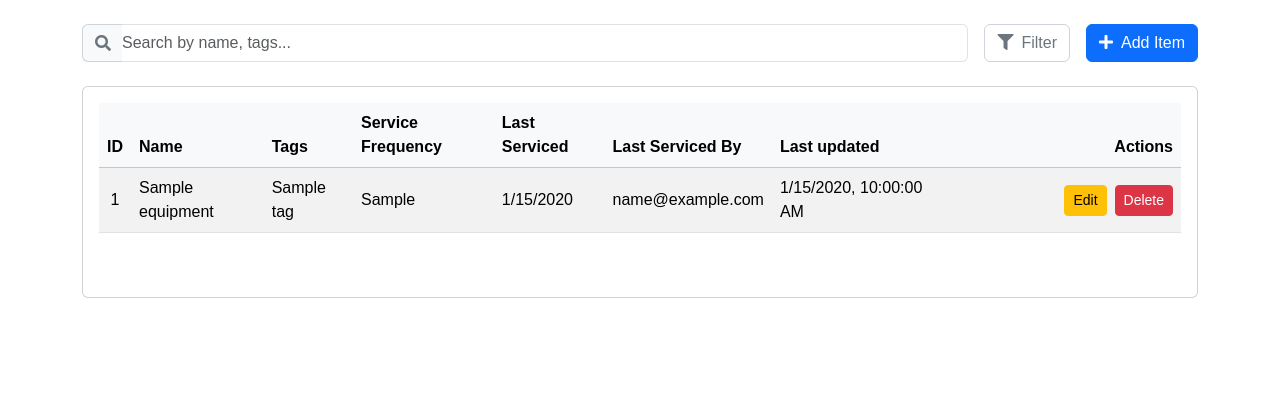
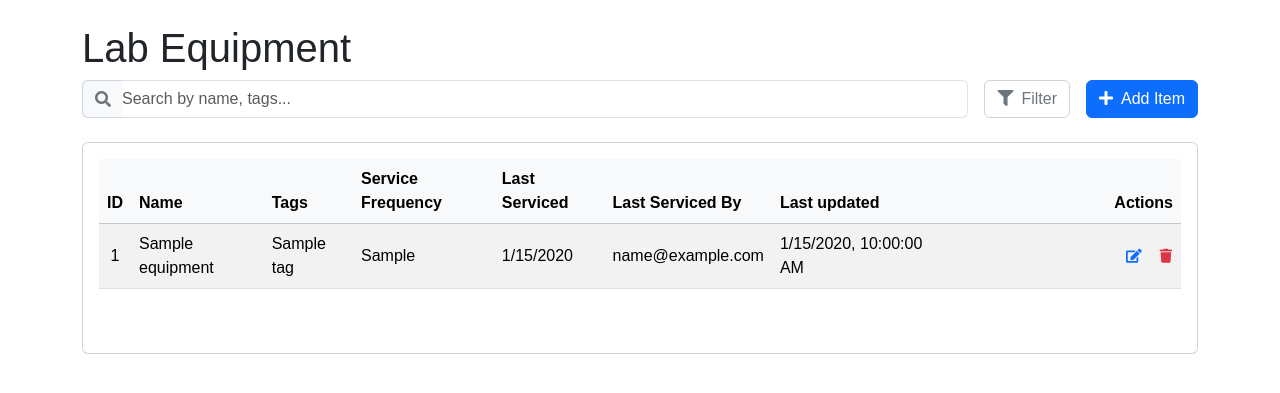
Before and after one commit to benj652/Photography-Management, a Flask app: page /home/lab-equipment in a window 1280 px wide. Shown: the part 118-511 px from the top of the page. Run offline with Flask 3, Linux system fonts and the light colour scheme; a user stored in the database is signed in; tables that the repository leaves empty hold one stand-in row (values such as "Sample post"); grey boxes marked "Sample" are stand-in pictures; some libraries are stand-ins or nearby versions.

Commit message:
add titles and fix action buttons UI

```diff
--- a/static/js/labEquipment.js
+++ b/static/js/labEquipment.js
@@ -71,16 +71,16 @@ function renderPaginatedTable() {
             <td class="text-start">${item.last_serviced_by || "—"}</td>
             <td class="text-start">${lastUpdated}</td>
             <td class="text-end">
-                <div class="d-inline-flex gap-2 align-items-center">
-                    <button class="btn btn-sm btn-warning" onclick="openEditModal(${
+                <div class="d-inline-flex gap-3 align-items-center">
+                    <button class="btn btn-sm btn-link text-primary p-0" onclick="openEditModal(${
                       item.id
                     })" title="Edit item">
-                        Edit
+                        <i class="fas fa-edit"></i>
                     </button>
-                    <button class="btn btn-sm btn-danger" onclick="deleteEquipment(${
+                    <button class="btn btn-sm btn-link text-danger p-0" onclick="deleteEquipment(${
                       item.id
                     })" title="Delete item">
-                        Delete
+                        <i class="fas fa-trash"></i>
                     </button>
                 </div>
             </td>
--- a/templates/camera_gear.html
+++ b/templates/camera_gear.html
@@ -93,6 +93,7 @@
 </nav>
 
 <div class="container py-4">
+  <h1>Camera Gear</h1>
   <div class="search-filter-section mb-4">
     <div class="d-flex align-items-center gap-3">
       <!-- Search Bar -->
--- a/templates/lab_equipment.html
+++ b/templates/lab_equipment.html
@@ -93,6 +93,7 @@
 </nav>
 
 <div class="container py-4">
+    <h1>Lab Equipment</h1>
   <div class="search-filter-section mb-4">
     <div class="d-flex align-items-center gap-3">
       <!-- Search Bar -->
```
